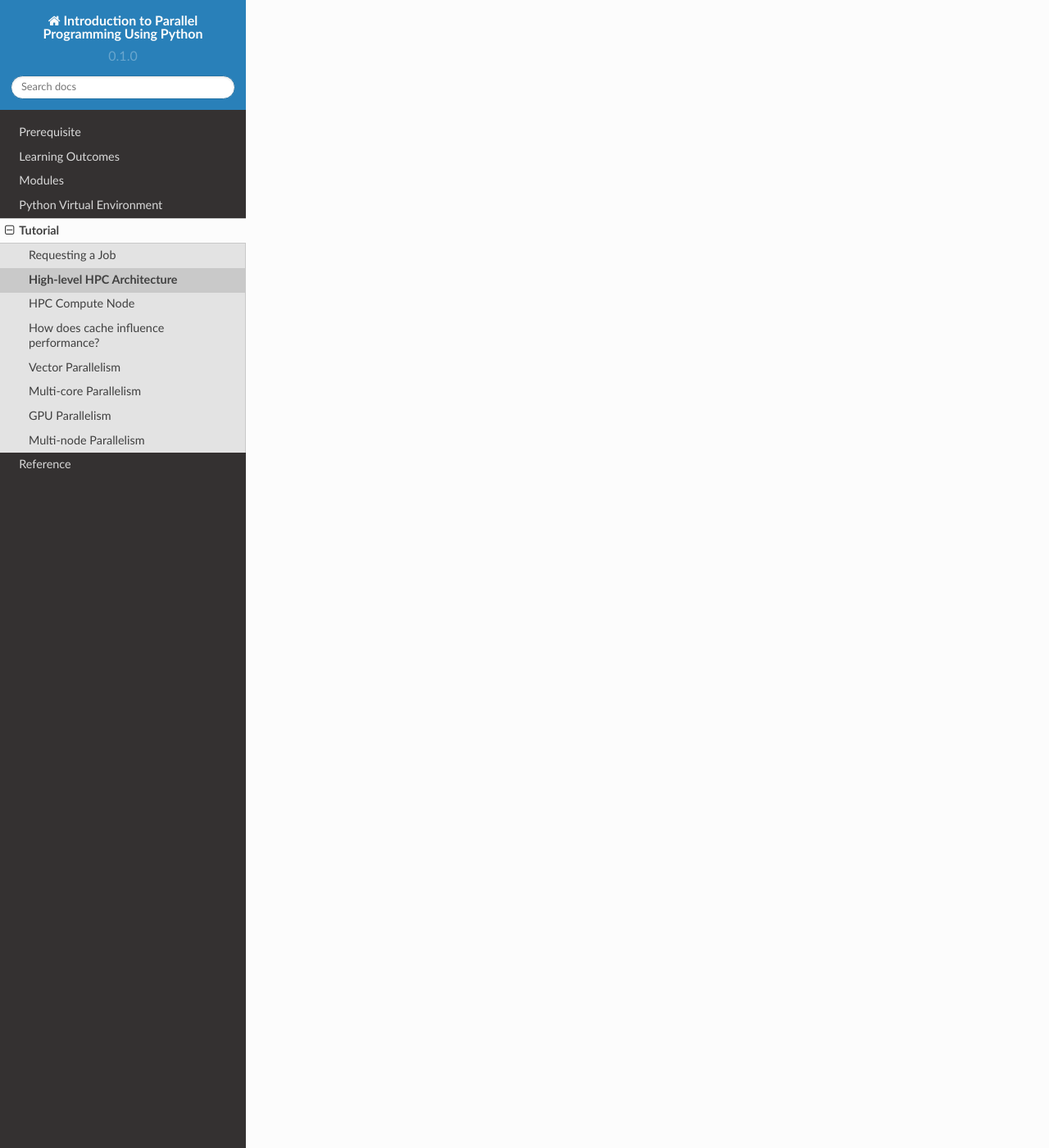
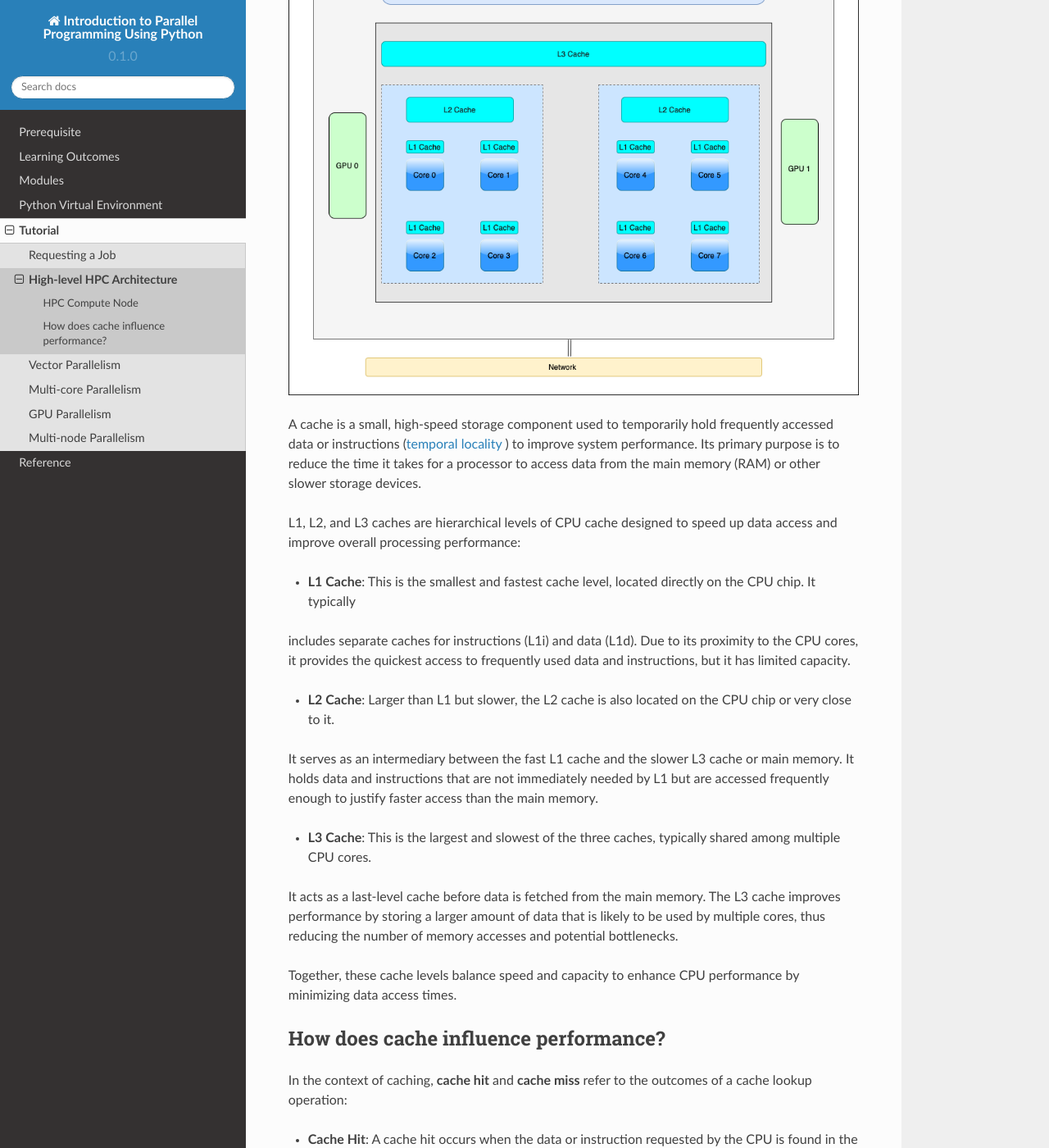
Before and after one commit to NCI900-Training-Organisation/intro-to-parallel-programming, a Sphinx documentation site: the page built from docs/source/tutorial/highlevel.rst, in a window 1280 px wide and 1400 px high, scrolled down 1669 px. Shown: the whole window at 82% size. Built offline with Sphinx 7.4.7 and the Read the Docs theme 2.0.0, drawn with Linux system fonts in a browser that asks for light colours; some of the changed text lies outside the part shown.

Commit message:
Documentation updated

```diff
--- a/docs/source/tutorial.rst
+++ b/docs/source/tutorial.rst
@@ -8,7 +8,6 @@ will be provided for you during the session.
 
     tutorial/jobs
     tutorial/highlevel
-    tutorial/hpc_node
     tutorial/vector
     tutorial/multicore
     tutorial/gpu
--- a/docs/source/tutorial/highlevel.rst
+++ b/docs/source/tutorial/highlevel.rst
@@ -1,23 +1,85 @@
 High-level HPC Architecture
 ---------------------------
 
-In an HPC machine, nodes are provisioned by allocating compute resources from a central pool based on the job's requirements. The system uses
-job schedulers like Slurm or PBS to manage and distribute these resources efficiently. When a job is submitted, the scheduler assigns nodes with
-the necessary computing power, memory, and storage to execute the job. Nodes can be dynamically allocated or deallocated based on job demands and system load.
+In an HPC machine, nodes are provisioned by allocating compute resources from a central pool based on the job's
+requirements. The system uses job schedulers like Slurm or PBS to manage and distribute these resources
+efficiently. When a job is submitted, the scheduler assigns nodes with the necessary computing power, memory,
+and storage to execute the job. Nodes can be dynamically allocated or deallocated based on job demands and
+system load.
 
 .. image:: ../figs/HPC_overview.drawio.png
 
 
-**Login nodes** in an HPC cluster serve as access points for users to interact with the system, allowing tasks such as code compilation, data preparation,
-and job submission. These nodes are configured with resource limits to ensure they remain responsive and are not used for heavy computations. Users connect
-to login nodes via SSH to submit and manage jobs through the scheduler, which then allocates resources from compute nodes for actual processing. While login
-nodes handle light, interactive tasks, the primary computational work occurs on separate, dedicated nodes. These nodes also play a role in maintaining system
-security and stability through regular updates and restricted access.
+**Login nodes** in an HPC cluster serve as access points for users to interact with the system, allowing tasks
+such as code compilation, data preparation, and job submission. These nodes are configured with resource limits
+to ensure they remain responsive and are not used for heavy computations. Users connect to login nodes via SSH
+to submit and manage jobs through the scheduler, which then allocates resources from compute nodes for actual
+processing. While login nodes handle light, interactive tasks, the primary computational work occurs on separate,
+dedicated nodes. These nodes also play a role in maintaining system security and stability through regular
+updates and restricted access.
 
-On the other hand, **Compute nodes** are dedicated to executing intensive computational tasks. They are equipped with powerful processors, ample RAM, and high-speed
-networking to handle large-scale data processing and parallel computations. Managed by a job scheduler, compute nodes are allocated based on job requirements
-and are dedicated to a specific job.
+On the other hand, **Compute nodes** are dedicated to executing intensive computational tasks. They are equipped
+with powerful processors, ample RAM, and high-speed networking to handle large-scale data processing and parallel
+computations. Managed by a job scheduler, compute nodes are allocated based on job requirements and are dedicated
+to a specific job.
 
-**Storage nodes** in an HPC cluster are essential for managing and providing access to large volumes of data generated by computational tasks. They use various storage
-technologies, including local disks for temporary storage and networked or parallel file systems like Lustre or GPFS for scalable, high-performance data access.
-These nodes are optimized for high throughput and low latency, and integrated with the cluster's networking to facilitate fast data transfer.
+**Storage nodes** in an HPC cluster are essential for managing and providing access to large volumes of data
+generated by computational tasks. They use various storage technologies, including local disks for temporary
+storage and networked or parallel file systems like Lustre or GPFS for scalable, high-performance data access.
+These nodes are optimized for high throughput and low latency, and integrated with the cluster's networking to
+facilitate fast data transfer.
+
+HPC Compute Node
+****************
+
+.. image:: ../figs/computeNode.drawio.png
+
+A cache is a small, high-speed storage component used to temporarily hold frequently accessed data or instructions
+(`temporal locality <https://www.sciencedirect.com/topics/computer-science/temporal-locality>`_ ) to improve
+system performance. Its primary purpose is to reduce the time it takes for a processor to access data from
+the main memory (RAM) or other slower storage devices.
+
+
+
+L1, L2, and L3 caches are hierarchical levels of CPU cache designed to speed up data access and improve
+overall processing performance:
+
+- **L1 Cache**: This is the smallest and fastest cache level, located directly on the CPU chip. It typically
+includes separate caches for instructions (L1i) and data (L1d). Due to its proximity to the CPU cores,
+it provides the quickest access to frequently used data and instructions, but it has limited capacity.
+
+- **L2 Cache**: Larger than L1 but slower, the L2 cache is also located on the CPU chip or very close to it.
+It serves as an intermediary between the fast L1 cache and the slower L3 cache or main memory. It holds data
+and instructions that are not immediately needed by L1 but are accessed frequently enough to justify faster access than the main memory.
+
+- **L3 Cache**: This is the largest and slowest of the three caches, typically shared among multiple CPU cores.
+It acts as a last-level cache before data is fetched from the main memory. The L3 cache improves performance
+by storing a larger amount of data that is likely to be used by multiple cores, thus reducing the number of
+memory accesses and potential bottlenecks.
+
+Together, these cache levels balance speed and capacity to enhance CPU performance by minimizing data access
+times.
+
+How does cache influence performance?
+************************************
+
+In the context of caching, **cache hit** and **cache miss** refer to the outcomes of a cache lookup operation:
+
+- **Cache Hit**: A cache hit occurs when the data or instruction requested by the CPU is found in the cache.
+This means the cache contains a copy of the data that is needed, allowing the CPU to access it quickly and avoid
+fetching it from the slower main memory. Cache hits improve performance by reducing access time and latency.
+
+- **Cache Miss**: A cache miss happens when the requested data or instruction is not found in the cache. In this
+case, the system must retrieve the data from the main memory or another slower storage medium. After fetching
+the data, it is typically stored in the cache for future use. Cache misses can result in slower access times
+since the data must be retrieved from a less efficient source.
+
+Overall, maximizing cache hits and minimizing cache misses are key strategies for optimizing system performance
+and efficiency. Also, as the data size increases, cache misses also increase, leading to performance degradation.
+
+.. code-block:: console
+    :linenos:
+
+    qsub 1_cachePapi.pbs
+
+Are you getting linear performance for third and fourth calls?
```
Also changed, not shown: docs/source/tutorial/hpc_node.rst (deleted, +0 -46 lines).
